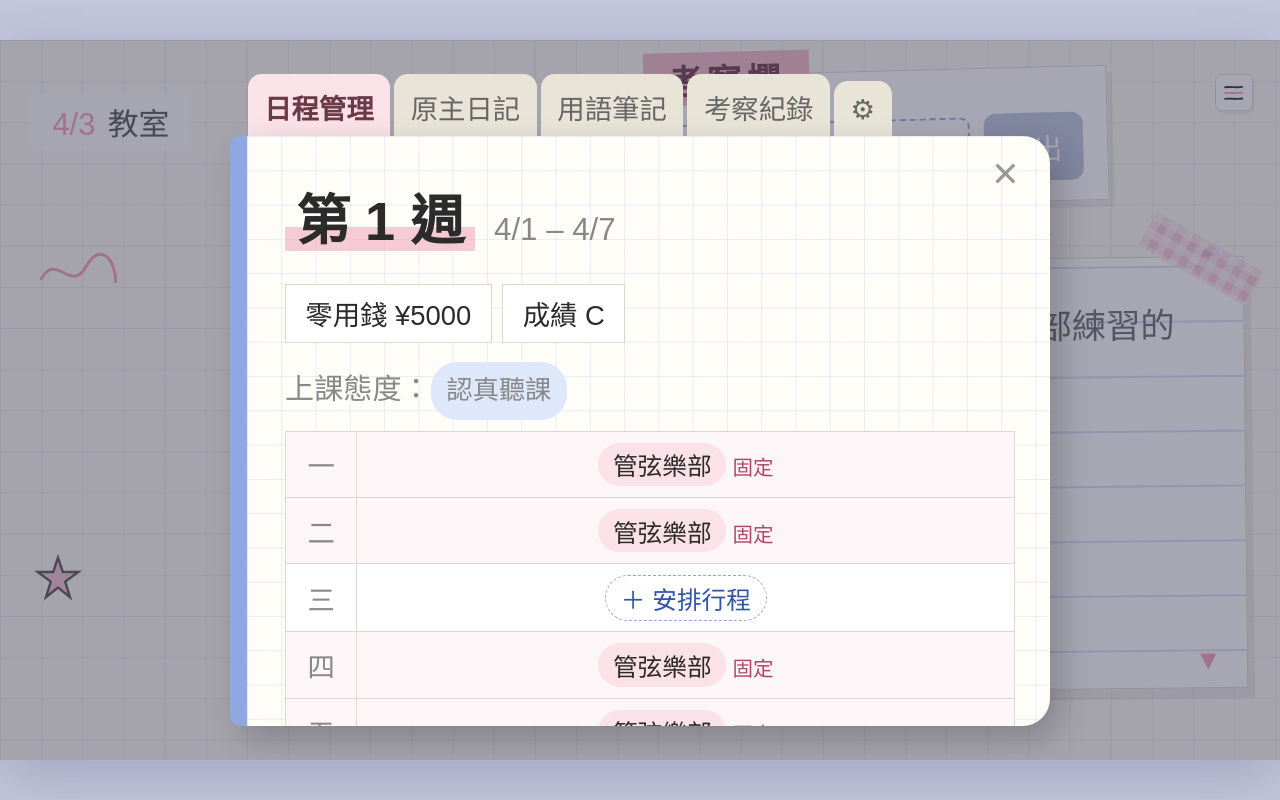
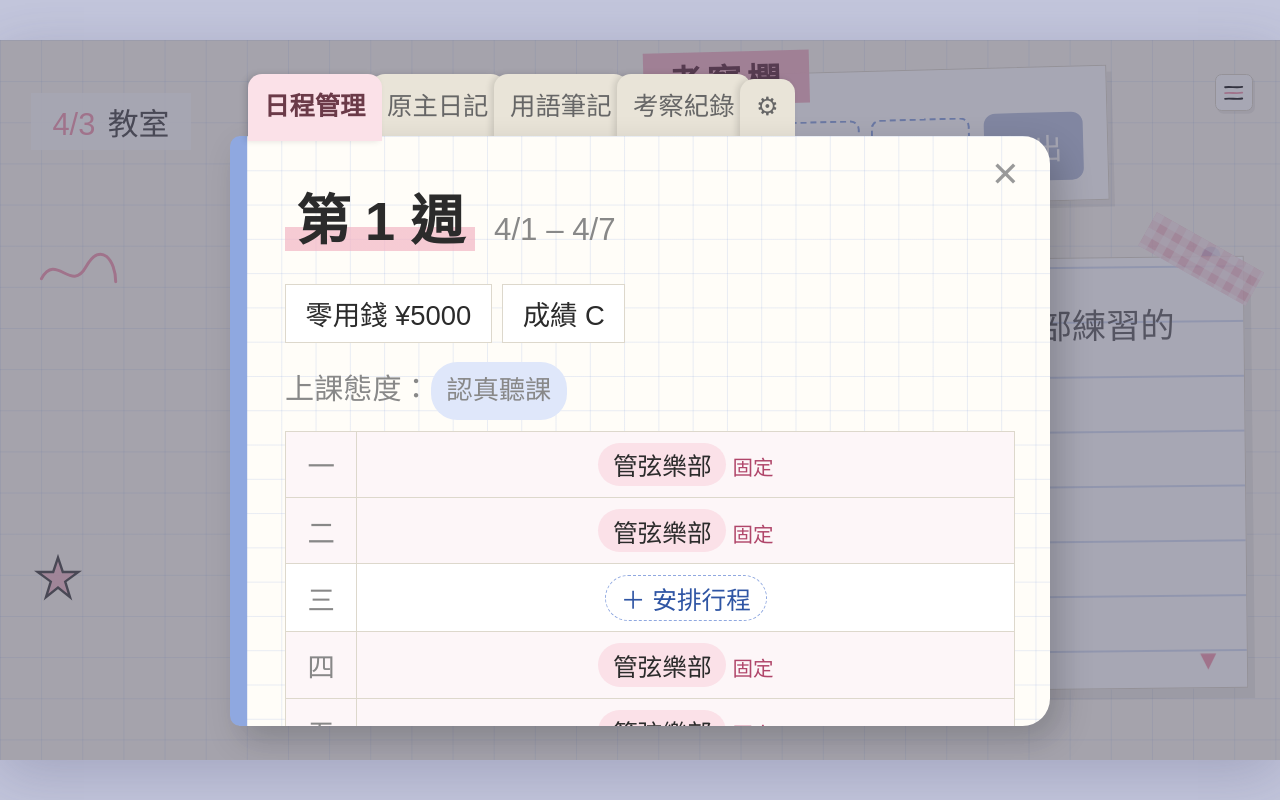
Before and after one commit to Joan1569/blg, a plain HTML site: page index.html in a window 1280 px wide. Both pictures are taken after a click on the button "日記本". Drawn offline with Linux system fonts and the light colour scheme; a web font is replaced by a local one.

Commit message:
Overlap diary tabs and move notebook up
Co-Authored-By: Claude Opus 5.5 <noreply@anthropic.com>
Claude-Session: https://claude.ai/code/session_01XsvFgFK4x8hky9iQiNBAVi

```diff
--- a/index.html
+++ b/index.html
@@ -128,7 +128,7 @@
   #menu { position: absolute; left: 0; top: 0; right: 0; bottom: 0; background: rgba(60,60,90,.45); display: none; z-index: 5; }
   #menu.open { display: block; }
   .book {
-    position: absolute; left: .8em; right: .8em; top: 6.4em; bottom: 1em;
+    position: absolute; left: .8em; right: .8em; top: 3.4em; bottom: 1em;
     background-color: #fffdf8;
     background-image:
       linear-gradient(rgba(143,168,224,.2) 1px, transparent 1px),
@@ -139,14 +139,16 @@
     box-shadow: .3em .4em 1em rgba(0,0,0,.2);
     padding: 1.2em 1em 1em 1.1em; overflow-y: auto; -webkit-overflow-scrolling: touch;
   }
-  .tabs { position: absolute; left: 1.3em; right: .8em; top: 4.6em; white-space: nowrap; }
-  .tab { display: inline-block; font-size: .8em; padding: .45em .6em .7em; margin-right: .15em; border-radius: .5em .5em 0 0; background: #e9e4d8; color: #666; cursor: pointer; }
+  .tabs { position: absolute; left: 1.3em; right: .8em; top: 1.6em; white-space: nowrap; }
+  .tab { display: inline-block; position: relative; font-size: .74em; padding: .45em .65em .75em; margin-left: -.45em; border-radius: .55em .55em 0 0; background: #e9e4d8; color: #666; cursor: pointer; box-shadow: -.12em 0 .25em rgba(0,0,0,.12); }
+  .tab:first-child { margin-left: 0; }
+  .tab.on { z-index: 2; }
   .tab.on { background: #fbe1e8; color: #6b3a48; font-weight: 700; }
   .tab:nth-child(2).on { background: #f6efc9; color: #6b5a1e; }
   .tab:nth-child(3).on { background: #dfe7fa; color: #2f55a4; }
   .tab:nth-child(4).on { background: #e6e2f4; color: #4b437a; }
   .tab:nth-child(5).on { background: #fff; color: #555; }
-  #closeMenu { position: absolute; right: 1.5em; top: 6.9em; font-size: 1em; background: none; border: none; color: #999; z-index: 2; }
+  #closeMenu { position: absolute; right: 1.5em; top: 3.9em; font-size: 1em; background: none; border: none; color: #999; z-index: 2; }
   .page h3 { margin: 0 0 .7em; font-weight: normal; padding-right: 1.6em; }
   .page h3 .big { font-size: 1.35em; font-weight: 700; background: linear-gradient(transparent 60%, rgba(242,181,196,.7) 60%); padding: 0 .2em; }
   .page h3 .small { font-size: .78em; color: #888; margin-left: .6em; }
```
